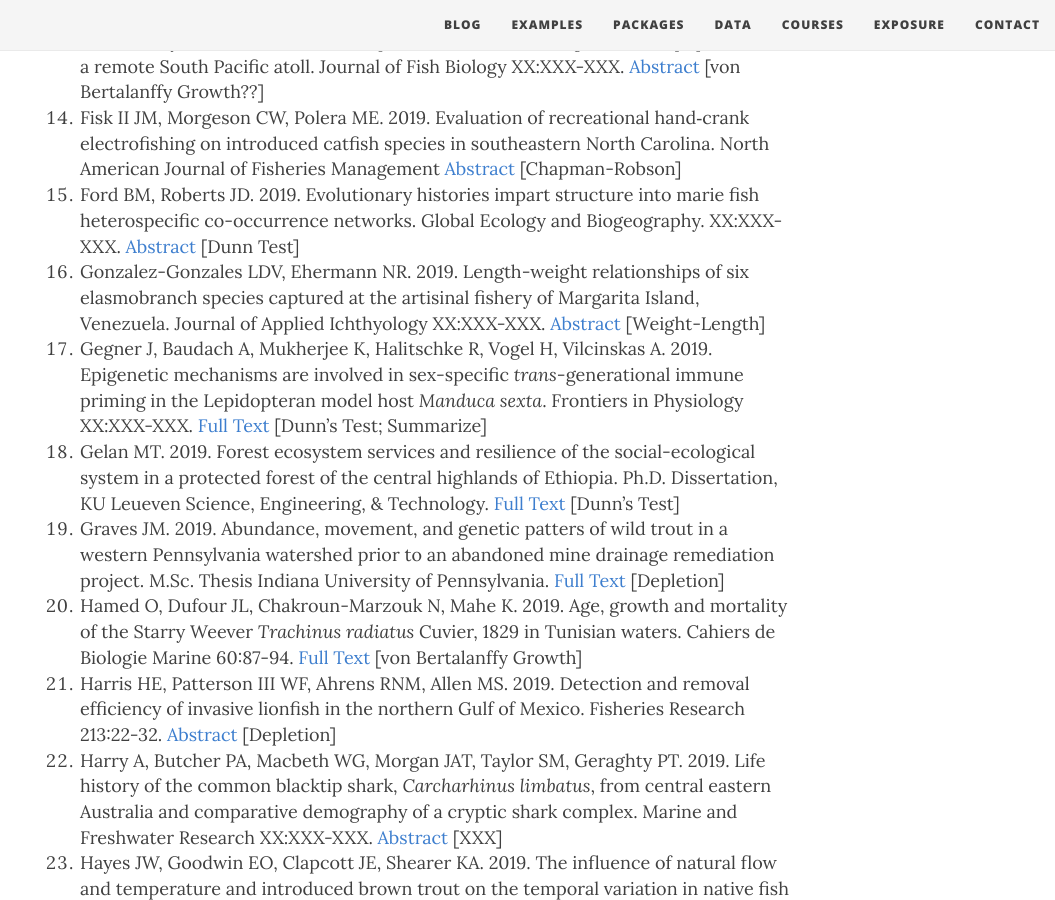
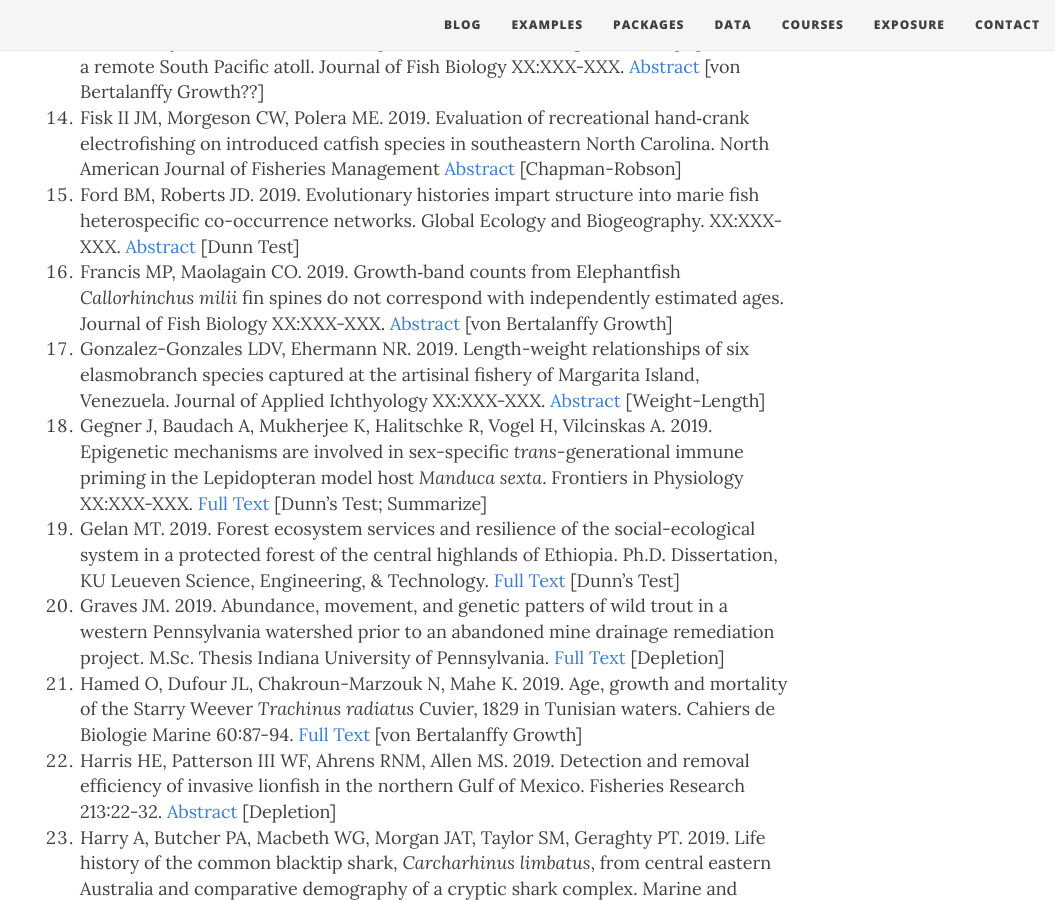
Before and after one commit to droglenc/fishR, a Jekyll site: the page built from exposure/exposure-citations19.md, in a window 1280 px wide and 900 px high, scrolled down 1501 px. Shown: the whole window, without its empty margins (225-1280 px from the left). Built offline with Jekyll 4.4.1, drawn with Linux system fonts in a browser that asks for light colours; nearby versions of some CDN libraries; some of the changed lines change nothing that is shown.

Commit message:
Update exposure-citations19.md

```diff
--- a/exposure/exposure-citations19.md
+++ b/exposure/exposure-citations19.md
@@ -5,7 +5,7 @@ subtitle: fishR and FSA is Being Used!!
 css: "/css/exposure-citation.css"
 ---
 
-The [**IFAR** book](http://derekogle.com/IFAR/), **fishR** website, or the **FSA** package were cited in the following <span id="contact-div">60</span> publications.
+The [**IFAR** book](http://derekogle.com/IFAR/), **fishR** website, or the **FSA** package were cited in the following <span id="contact-div">61</span> publications.
 
 1. Aslan CE, Shiels AB, Haines W, Liang CT. 2019. Non‐native insects dominate daytime pollination in a high‐elevation Hawaiian dryland ecosystem. American Journal of Botany XX:XXX-XXX. [Abstract](https://bsapubs.onlinelibrary.wiley.com/doi/abs/10.1002/ajb2.1233) [???]
 1. Altenritter ME, Walthier BD. 2019. The legacy of hypoxia: tracking carryover effects of low oxygen exposure in a demersal fish using geochemical tracers. Transactions of the American Fisheries Society XX:XXX-XXX. [Abstract](https://afspubs.onlinelibrary.wiley.com/doi/abs/10.1002/tafs.10159) [von Bertalanffy Growth]
@@ -22,6 +22,7 @@ The [**IFAR** book](http://derekogle.com/IFAR/), **fishR** website, or the **FSA
 1. Filous A, Lennox RJ, Coleman RR, Friedlander AM, Clua EEG, Danylchuk AJ. 2019. Life-history characteristics of an exploited bonefish *Albula glossodonta* population in a remote South Pacific atoll. Journal of Fish Biology XX:XXX-XXX. [Abstract](https://onlinelibrary.wiley.com/doi/abs/10.1111/jfb.14057) [von Bertalanffy Growth??]
 1. Fisk II JM, Morgeson CW, Polera ME. 2019. Evaluation of recreational hand‐crank electrofishing on introduced catfish species in southeastern North Carolina. North American Journal of Fisheries Management [Abstract](https://afspubs.onlinelibrary.wiley.com/doi/abs/10.1002/nafm.10255) [Chapman-Robson]
 1. Ford BM, Roberts JD. 2019. Evolutionary histories impart structure into marie fish heterospecific co-occurrence networks. Global Ecology and Biogeography. XX:XXX-XXX. [Abstract](https://onlinelibrary.wiley.com/doi/abs/10.1111/geb.12934) [Dunn Test]
+1. Francis MP, Maolagain CO. 2019. Growth‐band counts from Elephantfish *Callorhinchus milii* fin spines do not correspond with independently estimated ages. Journal of Fish Biology XX:XXX-XXX. [Abstract](https://onlinelibrary.wiley.com/doi/abs/10.1111/jfb.14060) [von Bertalanffy Growth]
 1. Gonzalez-Gonzales LDV, Ehermann NR. 2019. Length-weight relationships of six elasmobranch species captured at the artisinal fishery of Margarita Island, Venezuela. Journal of Applied Ichthyology XX:XXX-XXX. [Abstract](https://onlinelibrary.wiley.com/doi/abs/10.1111/jai.13832) [Weight-Length]
 1. Gegner J, Baudach A, Mukherjee K, Halitschke R, Vogel H, Vilcinskas A. 2019. Epigenetic mechanisms are involved in sex-specific *trans*-generational immune priming in the Lepidopteran model host *Manduca sexta*. Frontiers in Physiology XX:XXX-XXX. [Full Text](https://www.frontiersin.org/articles/10.3389/fphys.2019.00137/full) [Dunn's Test; Summarize]
 1. Gelan MT. 2019. Forest ecosystem services and resilience of the social-ecological system in a protected forest of the central highlands of Ethiopia. Ph.D. Dissertation, KU Leueven Science, Engineering, & Technology. [Full Text](http://scholar.google.com/scholar_url?url=https://lirias.kuleuven.be/retrieve/537647&hl=en&sa=X&d=8666473075266225366&scisig=AAGBfm09_cPi66H70Qm7XWGhA_8Nr7AnVw&nossl=1&oi=scholaralrt) [Dunn's Test]
```
